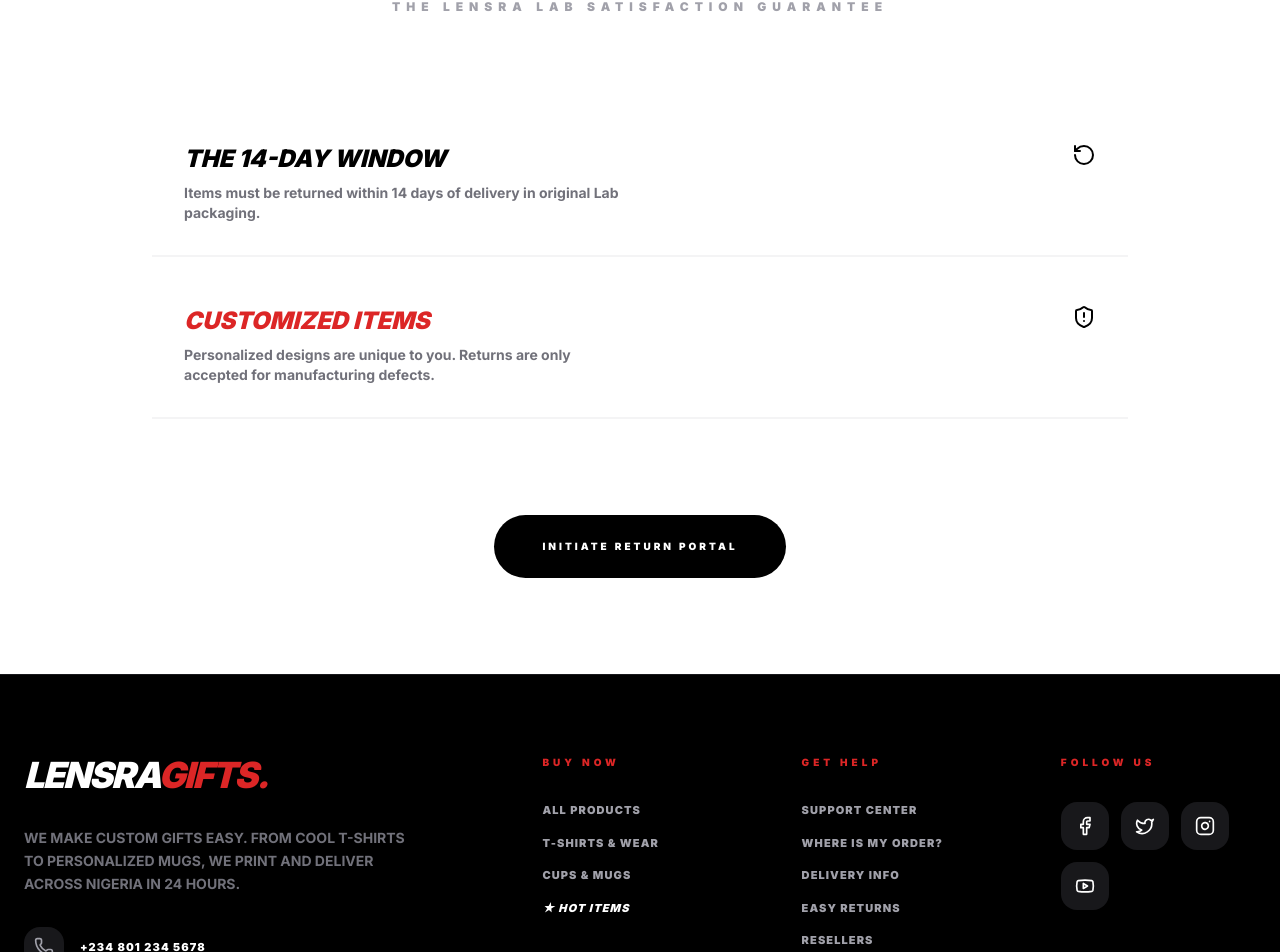
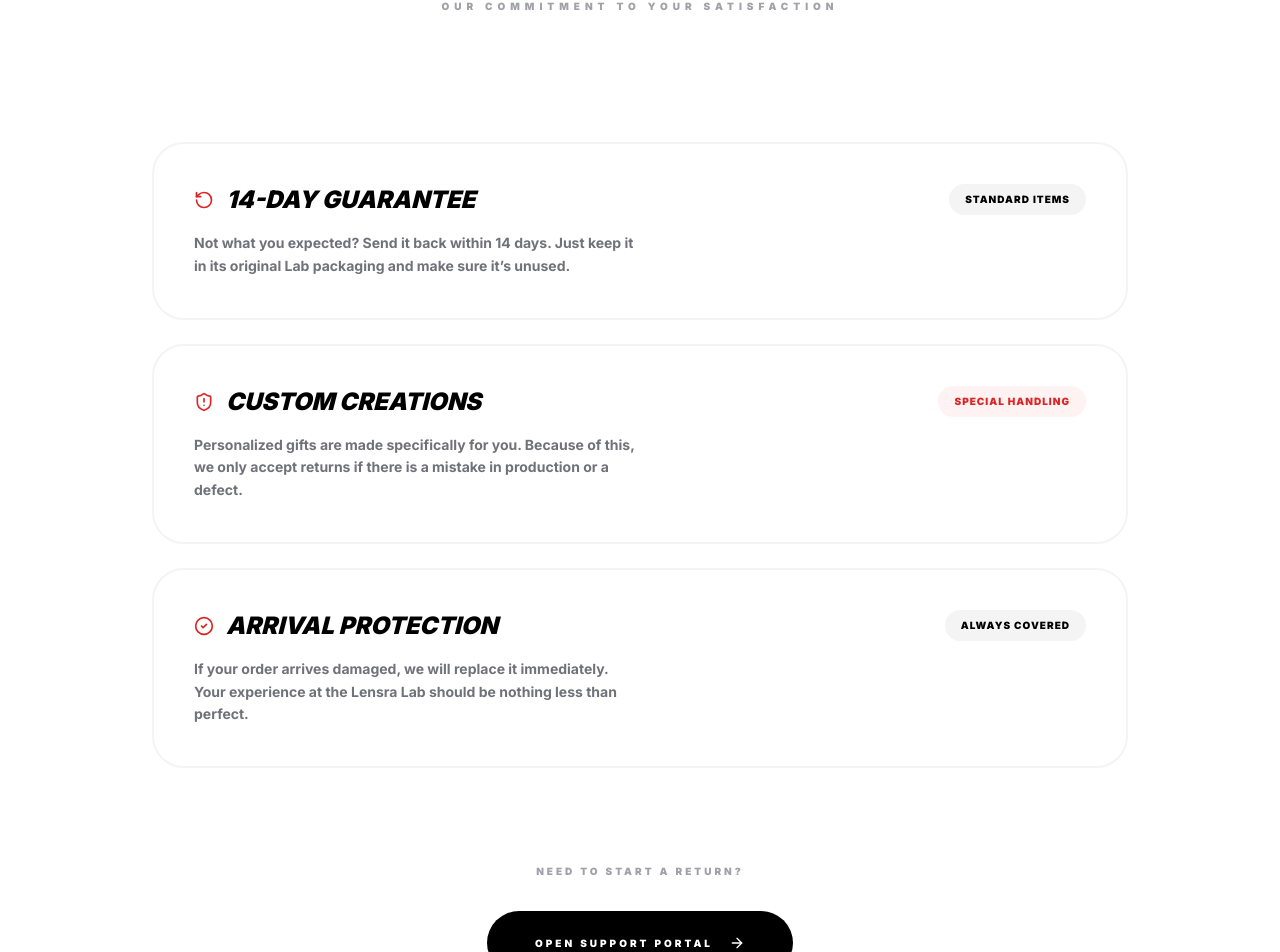
Before and after one commit to codynego/lensraGift-ui, a Next.js app in the folder lensra-frontend/: page /returns in a window 1280 px wide. Shown: the part 557-1509 px from the top of the page. Built offline with nearby package versions, Linux system fonts and the light colour scheme; no server answers.

Commit message:
feat: enhance delivery, returns, and support pages with improved content, layout, and user experience

```diff
--- a/lensra-frontend/app/delivery/page.tsx
+++ b/lensra-frontend/app/delivery/page.tsx
@@ -1,28 +1,46 @@
 "use client";
 
 import { motion } from 'framer-motion';
-import { Truck, Globe, ShieldCheck, Clock, Zap } from 'lucide-react';
+import { Truck, ShieldCheck, Zap, Globe, PackageCheck } from 'lucide-react';
 
 const STEPS = [
-  { icon: Zap, title: "Lab Processing", desc: "Custom items enter production within 24 hours of design confirmation." },
-  { icon: ShieldCheck, title: "Quality Audit", desc: "Every piece undergoes a Lensra Lab Verified inspection." },
-  { icon: Truck, title: "Secure Transit", desc: "Dispatched via premium couriers with real-time encrypted tracking." }
+  {
+    icon: Zap,
+    title: "Fast Build",
+    desc: "Your custom order hits the production floor within 24 hours. We don't waste time."
+  },
+  {
+    icon: ShieldCheck,
+    title: "Perfect Quality",
+    desc: "Every item is hand-checked by our team. If it isn't perfect, it doesn't ship."
+  },
+  {
+    icon: Truck,
+    title: "Secure Travel",
+    desc: "Follow your package from our lab to your door with live, safe tracking."
+  }
 ];
 
 export default function DeliveryInfo() {
   return (
     <div className="min-h-screen bg-[#050505] text-white selection:bg-red-600/30">
       <main className="max-w-7xl mx-auto px-6 py-24">
+
+        {/* Header Section */}
         <div className="space-y-4 mb-20">
           <div className="flex items-center gap-2 text-red-600">
             <div className="w-12 h-[2px] bg-red-600" />
-            <span className="text-[10px] font-black uppercase tracking-[0.4em]">Logistics Protocol</span>
+            <span className="text-[10px] font-black uppercase tracking-[0.4em]">Our Shipping Promise</span>
           </div>
           <h1 className="text-6xl md:text-8xl font-black italic uppercase tracking-tighter leading-none">
-            Delivery <br/> Standards.
+            Built Fast. <br/> <span className="text-zinc-800">Shipped Faster.</span>
           </h1>
+          <p className="text-zinc-500 max-w-lg font-bold uppercase text-[10px] tracking-widest leading-relaxed">
+            We’ve simplified our shipping to get your custom gifts home as quickly as possible. No delays, just quality.
+          </p>
         </div>
 
+        {/* Process Grid */}
         <div className="grid md:grid-cols-3 gap-8">
           {STEPS.map((step, idx) => (
             <motion.div
@@ -30,24 +48,43 @@
               initial={{ opacity: 0, y: 20 }}
               animate={{ opacity: 1, y: 0 }}
               transition={{ delay: idx * 0.1 }}
-              className="p-10 bg-zinc-900/50 border border-zinc-800 rounded-[40px] hover:border-red-600/50 transition-colors"
+              className="p-10 bg-zinc-900/40 border border-zinc-800 rounded-[40px] hover:border-red-600/50 transition-all group"
             >
-              <step.icon className="w-10 h-10 text-red-600 mb-8" />
-              <h3 className="text-xl font-black italic uppercase mb-4">{step.title}</h3>
-              <p className="text-zinc-500 text-sm font-bold leading-relaxed">{step.desc}</p>
+              <step.icon className="w-10 h-10 text-red-600 mb-8 group-hover:scale-110 transition-transform" />
+              <h3 className="text-xl font-black italic uppercase mb-4 tracking-tight">{step.title}</h3>
+              <p className="text-zinc-500 text-sm font-medium leading-relaxed">{step.desc}</p>
             </motion.div>
           ))}
         </div>
 
+        {/* Shipping Rates Banner */}
         <div className="mt-20 p-12 bg-white text-black rounded-[40px] flex flex-col md:flex-row justify-between items-center gap-8">
-          <div>
-            <h2 className="text-3xl font-black italic uppercase tracking-tighter">Global Shipping</h2>
-            <p className="text-[10px] font-bold uppercase tracking-widest mt-2 opacity-60">Express delivery to 50+ countries</p>
+          <div className="flex items-center gap-6">
+            <div className="hidden md:flex w-16 h-16 bg-black rounded-full items-center justify-center">
+                <Globe className="text-white w-8 h-8" />
+            </div>
+            <div>
+              <h2 className="text-3xl font-black italic uppercase tracking-tighter">Worldwide</h2>
+              <p className="text-[10px] font-bold uppercase tracking-widest mt-1 opacity-60">We ship to over 50 countries</p>
+            </div>
           </div>
-          <div className="flex gap-4">
-            <div className="px-6 py-3 border-2 border-black rounded-full text-[10px] font-black uppercase">Standard: 5-7 Days</div>
-            <div className="px-6 py-3 bg-black text-white rounded-full text-[10px] font-black uppercase italic">Priority: 2-3 Days</div>
+
+          <div className="flex flex-col sm:flex-row gap-4 w-full md:w-auto">
+            <div className="px-8 py-4 border-2 border-zinc-200 rounded-2xl text-center">
+                <p className="text-[8px] font-black uppercase tracking-widest text-zinc-400 mb-1">Standard</p>
+                <p className="text-xs font-black uppercase italic">5-7 Days</p>
+            </div>
+            <div className="px-8 py-4 bg-black text-white rounded-2xl text-center shadow-xl shadow-black/10">
+                <p className="text-[8px] font-black uppercase tracking-widest text-zinc-500 mb-1">Express</p>
+                <p className="text-xs font-black uppercase italic">2-3 Days</p>
+            </div>
           </div>
+        </div>
+
+        {/* Footer Confirmation */}
+        <div className="mt-24 flex flex-col items-center gap-4 opacity-20">
+            <PackageCheck className="w-8 h-8" />
+            <p className="text-[9px] font-black uppercase tracking-[0.5em]">Lensra Lab Shipping Protocol</p>
         </div>
       </main>
     </div>
--- a/lensra-frontend/app/returns/page.tsx
+++ b/lensra-frontend/app/returns/page.tsx
@@ -1,41 +1,77 @@
 "use client";
 
-import { RotateCcw, ShieldAlert, CheckCircle2, FileText } from 'lucide-react';
+import { RotateCcw, ShieldAlert, CheckCircle2, ArrowRight } from 'lucide-react';
 
 export default function EasyReturns() {
   return (
-    <div className="min-h-screen bg-white text-black">
+    <div className="min-h-screen bg-white text-black selection:bg-red-600 selection:text-white">
       <div className="max-w-5xl mx-auto px-6 py-24">
-        <header className="text-center space-y-6 mb-24">
+
+        {/* Header Section */}
+        <header className="text-center space-y-6 mb-32">
           <h1 className="text-7xl md:text-9xl font-black italic uppercase tracking-tighter leading-[0.8]">
-            Returns <br/> <span className="text-red-600">&</span> Policy.
+            Fair <br/> <span className="text-red-600">Returns.</span>
           </h1>
-          <p className="text-xs font-black uppercase tracking-[0.5em] text-zinc-400">The Lensra Lab Satisfaction Guarantee</p>
+          <p className="text-[10px] font-black uppercase tracking-[0.5em] text-zinc-400">Our commitment to your satisfaction</p>
         </header>
 
-        <div className="grid gap-4">
-          <div className="group p-8 border-b-2 border-zinc-100 flex items-start justify-between hover:bg-zinc-50 transition-all">
-            <div className="space-y-2">
-              <h2 className="text-2xl font-black italic uppercase">The 14-Day Window</h2>
-              <p className="text-sm text-zinc-500 font-bold max-w-md">Items must be returned within 14 days of delivery in original Lab packaging.</p>
+        {/* Policy Grid */}
+        <div className="grid gap-6">
+
+          {/* Standard Items */}
+          <div className="group p-10 border-2 border-zinc-100 rounded-[32px] flex flex-col md:flex-row items-start justify-between hover:border-black transition-all duration-500">
+            <div className="space-y-4">
+              <div className="flex items-center gap-3">
+                <RotateCcw className="w-5 h-5 text-red-600 group-hover:rotate-[-90deg] transition-transform duration-500" />
+                <h2 className="text-2xl font-black italic uppercase">14-Day Guarantee</h2>
+              </div>
+              <p className="text-sm text-zinc-500 font-bold max-w-md leading-relaxed">
+                Not what you expected? Send it back within 14 days. Just keep it in its original Lab packaging and make sure it’s unused.
+              </p>
             </div>
-            <RotateCcw className="w-6 h-6 group-hover:rotate-[-45deg] transition-transform" />
+            <span className="mt-4 md:mt-0 text-[10px] font-black uppercase tracking-widest bg-zinc-100 px-4 py-2 rounded-full">Standard Items</span>
           </div>
 
-          <div className="group p-8 border-b-2 border-zinc-100 flex items-start justify-between hover:bg-zinc-50 transition-all">
-            <div className="space-y-2">
-              <h2 className="text-2xl font-black italic uppercase text-red-600">Customized Items</h2>
-              <p className="text-sm text-zinc-500 font-bold max-w-md">Personalized designs are unique to you. Returns are only accepted for manufacturing defects.</p>
+          {/* Custom Items - The Important Part */}
+          <div className="group p-10 border-2 border-zinc-100 rounded-[32px] flex flex-col md:flex-row items-start justify-between hover:border-red-600 transition-all duration-500">
+            <div className="space-y-4">
+              <div className="flex items-center gap-3">
+                <ShieldAlert className="w-5 h-5 text-red-600" />
+                <h2 className="text-2xl font-black italic uppercase">Custom Creations</h2>
+              </div>
+              <p className="text-sm text-zinc-500 font-bold max-w-md leading-relaxed">
+                Personalized gifts are made specifically for you. Because of this, we only accept returns if there is a mistake in production or a defect.
+              </p>
             </div>
-            <ShieldAlert className="w-6 h-6" />
+            <span className="mt-4 md:mt-0 text-[10px] font-black uppercase tracking-widest bg-red-50 text-red-600 px-4 py-2 rounded-full">Special Handling</span>
           </div>
+
+          {/* Damage/Defects */}
+          <div className="group p-10 border-2 border-zinc-100 rounded-[32px] flex flex-col md:flex-row items-start justify-between hover:border-black transition-all duration-500">
+            <div className="space-y-4">
+              <div className="flex items-center gap-3">
+                <CheckCircle2 className="w-5 h-5 text-red-600" />
+                <h2 className="text-2xl font-black italic uppercase">Arrival Protection</h2>
+              </div>
+              <p className="text-sm text-zinc-500 font-bold max-w-md leading-relaxed">
+                If your order arrives damaged, we will replace it immediately. Your experience at the Lensra Lab should be nothing less than perfect.
+              </p>
+            </div>
+            <span className="mt-4 md:mt-0 text-[10px] font-black uppercase tracking-widest bg-zinc-100 px-4 py-2 rounded-full">Always Covered</span>
+          </div>
+
         </div>
 
-        <div className="mt-24 text-center">
-          <button className="px-12 py-6 bg-black text-white rounded-full font-black uppercase tracking-[0.3em] text-[10px] hover:bg-red-600 hover:scale-105 transition-all">
-            Initiate Return Portal
+        {/* Call to Action */}
+        <div className="mt-24 text-center space-y-8">
+          <p className="text-[10px] font-black uppercase tracking-[0.3em] text-zinc-400">Need to start a return?</p>
+          <button className="group relative px-12 py-6 bg-black text-white rounded-full font-black uppercase tracking-[0.3em] text-[10px] overflow-hidden hover:bg-red-600 transition-all">
+            <span className="relative z-10 flex items-center gap-4">
+              Open Support Portal <ArrowRight className="w-4 h-4 group-hover:translate-x-2 transition-transform" />
+            </span>
           </button>
         </div>
+
       </div>
     </div>
   );
```
Also changed, not shown: lensra-frontend/app/support/page.tsx (+54 -28 lines), lensra-frontend/app/track/page.tsx (+12 -12 lines).
